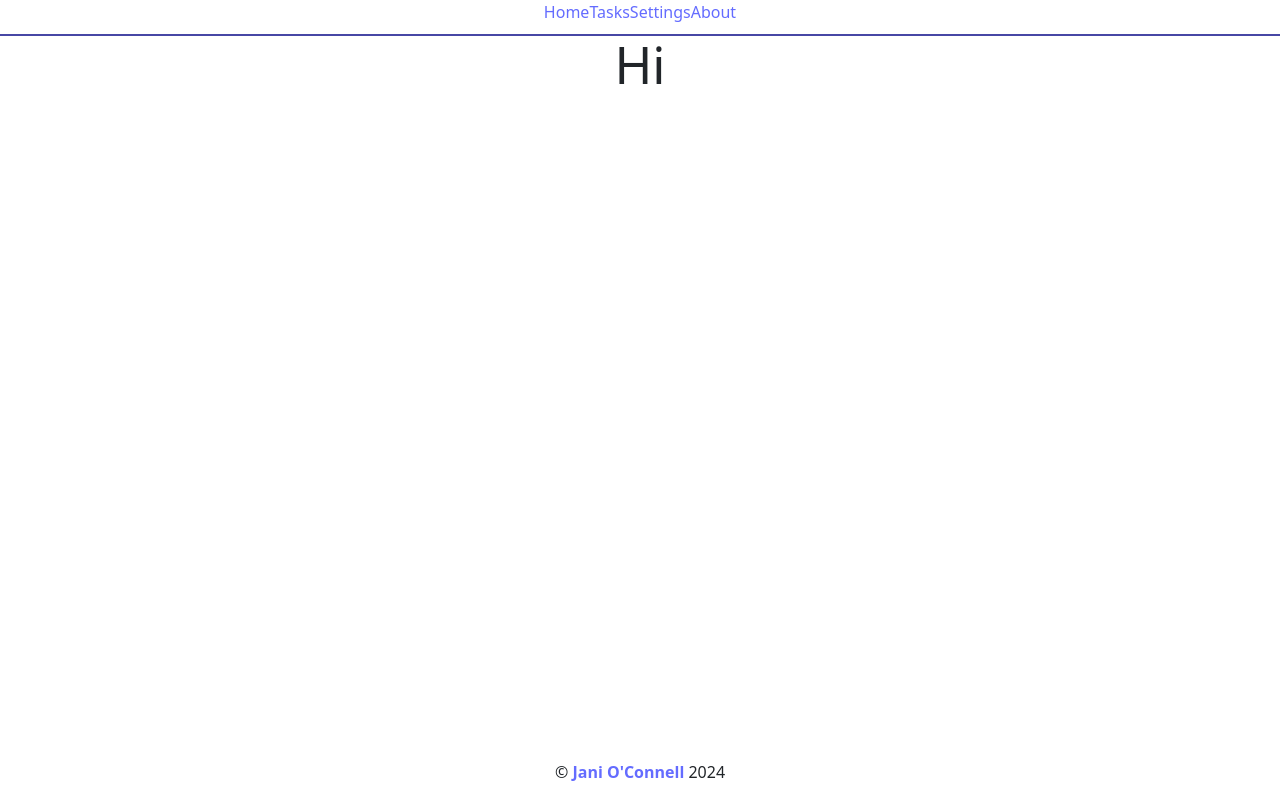
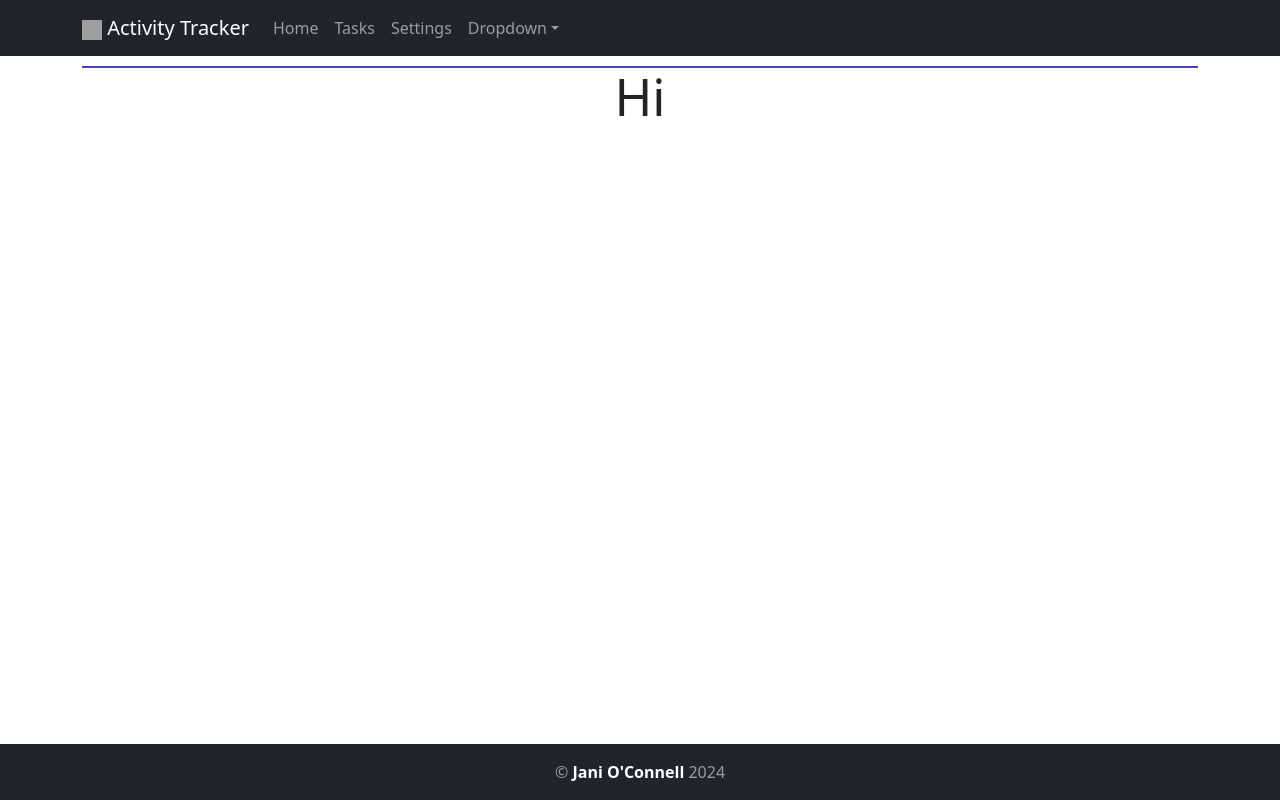
Before and after one commit to YaKnee/activity-tracker, a React (Vite) app: page / in a window 1280 px wide. Built offline with nearby package versions, Linux system fonts and the light colour scheme; no server answers; grey boxes are pictures that could not be loaded.

Commit message:
style: update ui to use bootstrap/mui

```diff
--- a/src/App.jsx
+++ b/src/App.jsx
@@ -1,17 +1,28 @@
-import {React, useState, useEffect} from "react";
+import React, { useState, useEffect, useRef } from "react";
 import { Routes, Route, Link, useLocation } from "react-router-dom";
+import Container from 'react-bootstrap/Container';
+import Nav from 'react-bootstrap/Nav';
+import Navbar from 'react-bootstrap/Navbar';
+import NavDropdown from 'react-bootstrap/NavDropdown';
 import { fetchData } from "./utils/api";
+import SnackbarAlert from "./components/alerts/SnackBarAlert";
 import About from "./pages/About";
 import Settings from "./pages/Settings";
-import Tasks from "./pages/Tasks";
+import TasksView from "./pages/TasksView";
 import Home from "./pages/Home";
 
 function App() {
-
   const [tasks, setTasks] = useState([]);
   const [tags, setTags] = useState([]);
   const [timestamps, setTimestamps] = useState([]);
   const [settings, setSettings] = useState([]);
+  const snackbarRef = useRef(null);
+  const [navbarExpanded, setNavbarExpanded] = useState(false);
+  const navbarRef = useRef(null);
+
+  const showSnackbar = (message, severity) => {
+    snackbarRef.current.showSnackbar(message, severity);
+  };
 
   const loadData = async () => {
     try {
@@ -39,40 +50,80 @@ function App() {
   };
   document.title = `${titleMap[location.pathname] || "Something"}`;
 
+  // Close navbar when clicking outside burger menu
+  useEffect(() => {
+    const handleOutsideClick = (event) => {
+      if (navbarExpanded && navbarRef.current && !navbarRef.current.contains(event.target)) {
+        setNavbarExpanded(false);
+      }
+    };
+    document.addEventListener("mousedown", handleOutsideClick);
+    return () => document.removeEventListener("mousedown", handleOutsideClick);
+  }, [navbarExpanded]);
+
   return (
     <>
-      <nav>
-        <Link to="/">Home</Link>
-        <Link to="/tasks">Tasks</Link>
-        <Link to="/settings">Settings</Link>
-        <Link to="/about">About</Link>
-      </nav>
+      <Navbar
+        expand="lg"
+        bg="dark"
+        data-bs-theme="dark"
+        sticky="top"
+        expanded={navbarExpanded}
+        onToggle={() => setNavbarExpanded(!navbarExpanded)}
+        ref={navbarRef}
+      >
+        <Container>
+          <Navbar.Brand as={Link} to="/" onClick={() => setNavbarExpanded(false)}>
+            <img src="mylogo.png"
+                 width="20"
+                 height="20"
+                 className="d-inline-block align-center"
+                 alt="JaniOC Logo"
+            />{" "}
+            Activity Tracker
+          </Navbar.Brand>
+          <Navbar.Toggle aria-controls="basic-navbar-nav" />
+          <Navbar.Collapse id="basic-navbar-nav">
+            <Nav className="me-auto" style={{ textAlign: "right" }}>
+              <Nav.Link as={Link} to="/" onClick={() => setNavbarExpanded(false)}>Home</Nav.Link>
+              <Nav.Link as={Link} to="/tasks" onClick={() => setNavbarExpanded(false)}>Tasks</Nav.Link>
+              <Nav.Link as={Link} to="/settings" onClick={() => setNavbarExpanded(false)}>Settings</Nav.Link>
+              <NavDropdown title="Dropdown" id="basic-nav-dropdown">
+                <NavDropdown.Item as={Link} to="/about" onClick={() => setNavbarExpanded(false)}>About</NavDropdown.Item>
+              </NavDropdown>
+            </Nav>
+          </Navbar.Collapse>
+        </Container>
+      </Navbar>
 
+      <Container fluid="lg">
         <article>
           <Routes>
-          <Route path="/" element={<Home />} />
-          <Route path="/tasks"
-                element={<Tasks tasks={tasks}
-                                setTasks={setTasks}
-                                tags={tags}
-                                setTags={setTags}
-                                timestamps={timestamps}
-                                setTimestamps={setTimestamps}
-                          />}
+            <Route
+              path="/"
+              element={<Home tasks={tasks} tags={tags} timestamps={timestamps} showSnackbar={showSnackbar} />}
             />
-          <Route path="/settings"
-                 element={<Settings settings={settings}
-                                    setSettings={setSettings}
-                          />}
+            <Route
+              path="/tasks"
+              element={<TasksView tasks={tasks} setTasks={setTasks} tags={tags} setTags={setTags} timestamps={timestamps} setTimestamps={setTimestamps} showSnackbar={showSnackbar} />}
             />
+            <Route path="/settings" element={<Settings settings={settings} setSettings={setSettings} />} />
             <Route path="/about" element={<About />} />
           </Routes>
         </article>
+      </Container>
 
+      <Navbar as="footer" id="copyright" bg="dark" data-bs-theme="dark" color="dark">
+        <Navbar.Text style={{width: "100%"}}>
+          &copy;{" "}
+          <a href="http://www.janioc.com" target="_blank">
+            <strong>Jani O&#39;Connell</strong>
+          </a>{" "}
+          2024
+        </Navbar.Text>
+      </Navbar>
 
-      <footer id="copyright">
-        <p>&copy; <a href="http://www.janioc.com" target="_blank"><strong>Jani O&#39;Connell</strong></a> 2024</p>
-      </footer>
+      <SnackbarAlert ref={snackbarRef} />
     </>
   );
 }
```
Lines whose indentation alone changed are shown as unchanged.
